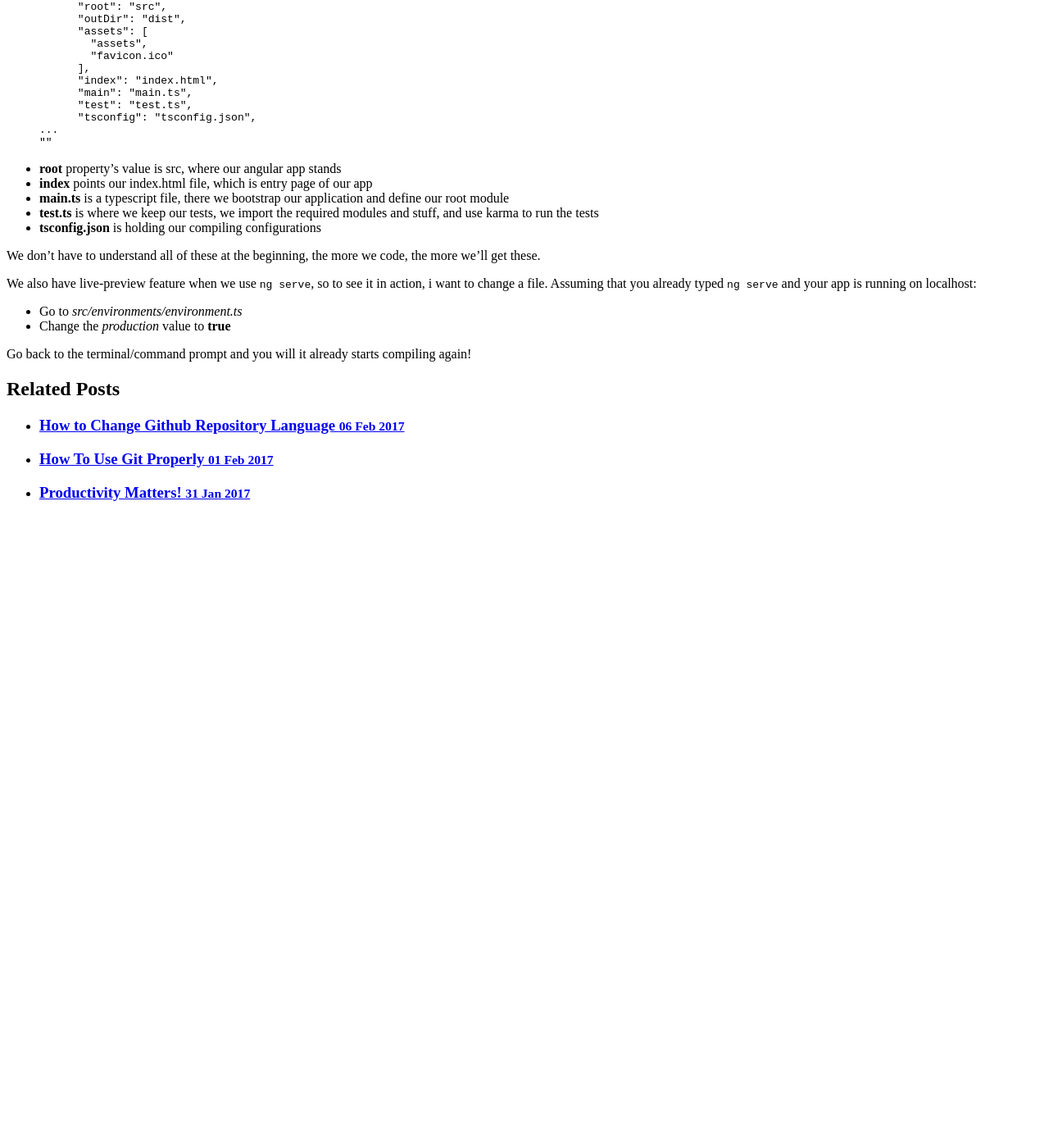
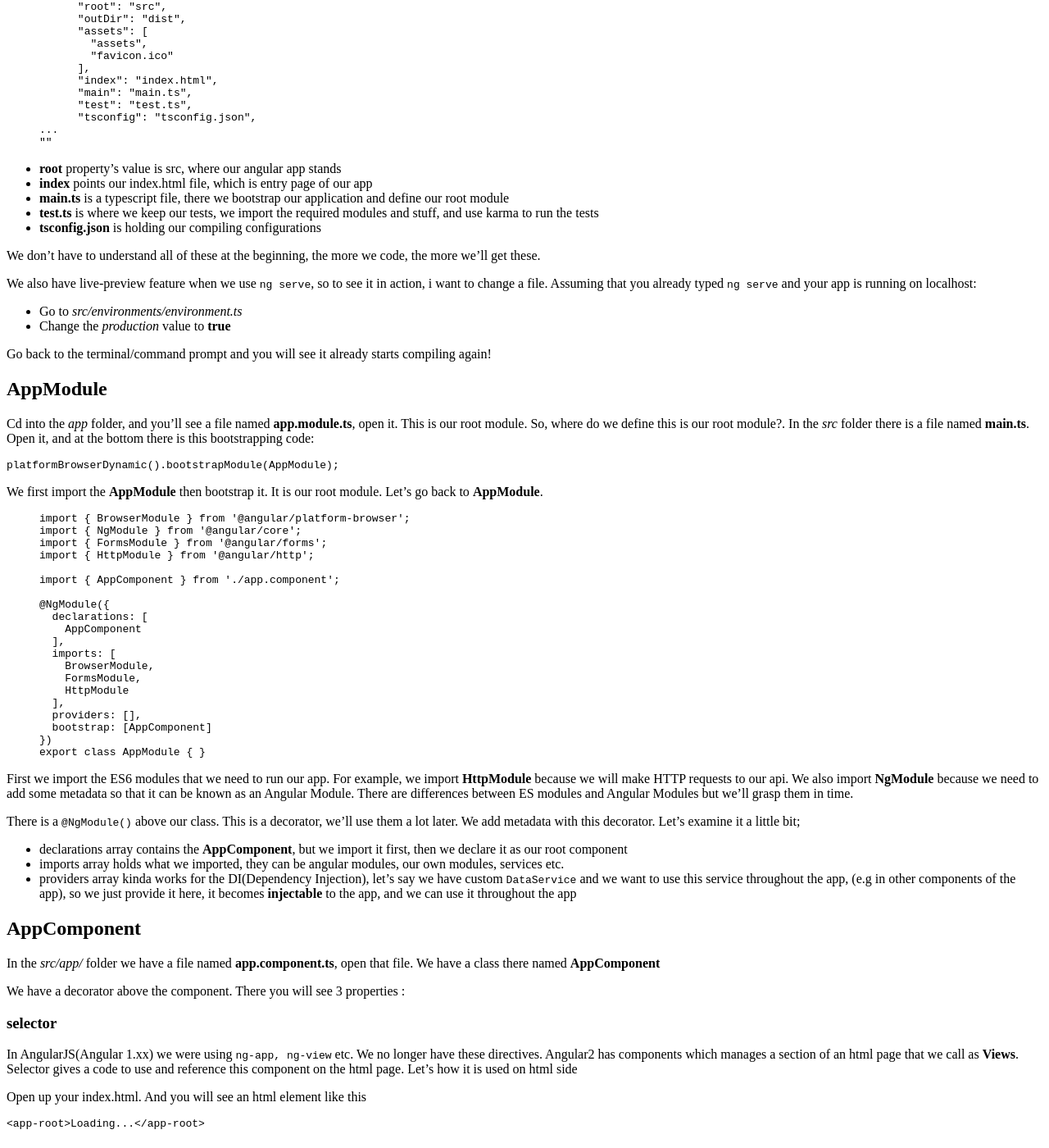
Before and after one commit to daveMad/daveMad.github.io, a Jekyll site: the page built from _posts/2017-02-08-getstarted-with-angular2.md, in a window 1280 px wide and 1400 px high, scrolled down 1019 px. Shown: the whole window at 82% size. Built offline with Jekyll 4.4.1, drawn with Linux system fonts in a browser that asks for light colours; before the commit the page ends 1649 px from its top, so only the background shows below that; some of the changed text lies outside the part shown.

Commit message:
get-started-angular post

````diff
--- a/_posts/2017-02-08-getstarted-with-angular2.md
+++ b/_posts/2017-02-08-getstarted-with-angular2.md
@@ -75,4 +75,79 @@ We also have live-preview feature when we use `ng serve`, so to see it in action
 - Go to *src/environments/environment.ts*
 - Change the *production* value to **true**
 
-Go back to the terminal/command prompt and you will it already starts compiling again!
+Go back to the terminal/command prompt and you will see it already starts compiling again!
+
+
+## AppModule
+
+Cd into the *app* folder, and you'll see a file named **app.module.ts**, open it. This is our root module. So, where do we define this is our root module?. In the *src* folder there is a file named **main.ts**. Open it, and at the bottom there is this bootstrapping code:
+
+```javascript
+platformBrowserDynamic().bootstrapModule(AppModule);
+```
+
+We first import the **AppModule** then bootstrap it. It is our root module. Let's go back to **AppModule**.
+
+{% highlight ts %}
+
+import { BrowserModule } from '@angular/platform-browser';
+import { NgModule } from '@angular/core';
+import { FormsModule } from '@angular/forms';
+import { HttpModule } from '@angular/http';
+
+import { AppComponent } from './app.component';
+
+@NgModule({
+  declarations: [
+    AppComponent
+  ],
+  imports: [
+    BrowserModule,
+    FormsModule,
+    HttpModule
+  ],
+  providers: [],
+  bootstrap: [AppComponent]
+})
+export class AppModule { }
+
+{% endhighlight %}
+
+First we import the ES6 modules that we need to run our app. For example, we import **HttpModule** because we will make HTTP requests to our api. We also import **NgModule** because we need to add some metadata so that it can be known as an Angular Module. There are differences between ES modules and Angular Modules but we'll grasp them in time.
+
+There is a `@NgModule()` above our class. This is a decorator, we'll use them a lot later. We add metadata with this decorator. Let's examine it a little bit;
+
+- declarations array contains the **AppComponent**, but we import it first, then we declare it as our root component
+- imports array holds what we imported, they can be angular modules, our own modules, services etc.
+- providers array kinda works for the DI(Dependency Injection), let's say we have custom `DataService` and we want to use this service throughout the app, (e.g in other components of the app), so we just provide it here, it becomes **injectable** to the app, and we can use it throughout the app
+
+## AppComponent
+
+In the *src/app/* folder we have a file named **app.component.ts**, open that file. We have a class there named **AppComponent**
+
+We have a decorator above the component. There you will see 3 properties :
+
+### selector
+
+In AngularJS(Angular 1.xx) we were using `ng-app, ng-view` etc. We no longer have these directives. Angular2 has components which manages a section of an html page that we call as **Views**. Selector gives a code to use and reference this component on the html page. Let's how it is used on html side
+
+Open up your index.html. And you will see an html element like this
+
+```html
+<app-root>Loading...</app-root>
+```
+
+### templateUrl
+
+Go back to your **app.component.ts** file, you'll see the **templateUrl** property. It simply defines our html page that will be rendered on the page that we added our *selector*, which in this case is `<app-root>`.
+
+Open the *app.component.html* file, there is an `<h1>` element there. You can add anything you want, divs, sections, navs, buttons you name it. But don't add tags like `<html> and <body>` because **this is a single page application**, there is onyl one page and the others will be rendered on that page.
+
+### styleUrls
+
+We can also add our specific css files to be used on our component. This is an array property and you can add any number of css files you want
+
+
+## Conclusion
+
+We've examined our simple app, of course there are many more stuff we gotta look at, like testing, ES6, etc. But i'll write about them later. We don't have to understand every configuration about how the app works, the more we code, we'll understand them better.
````
